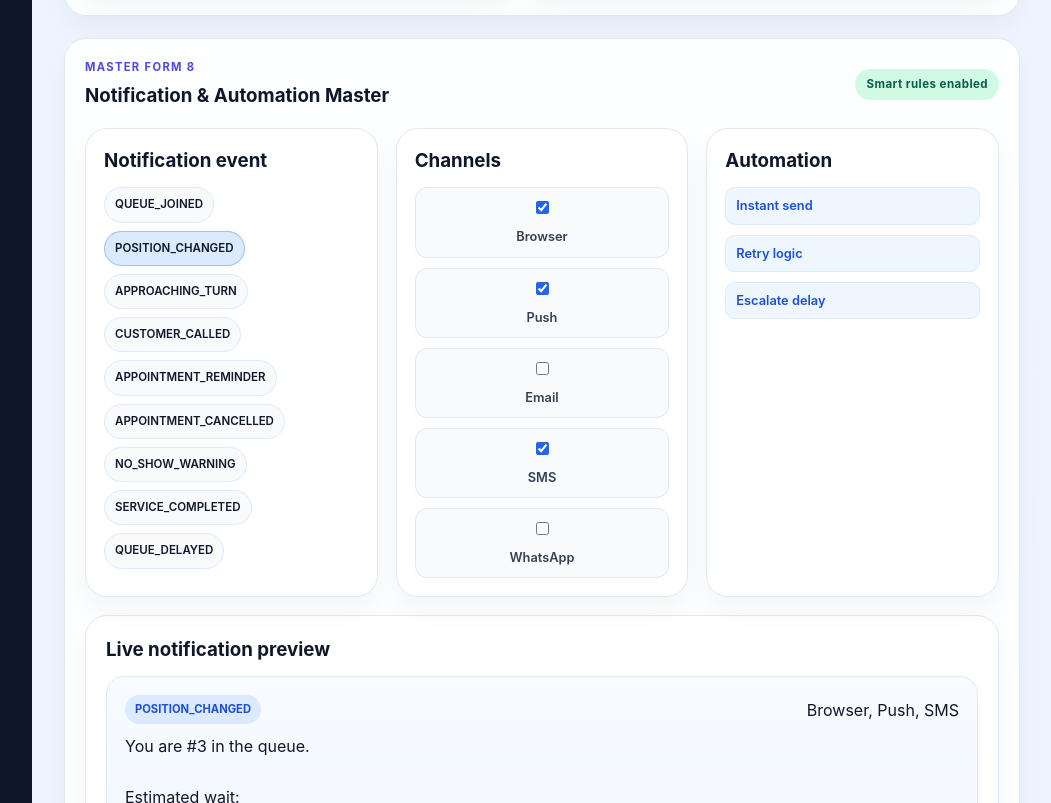
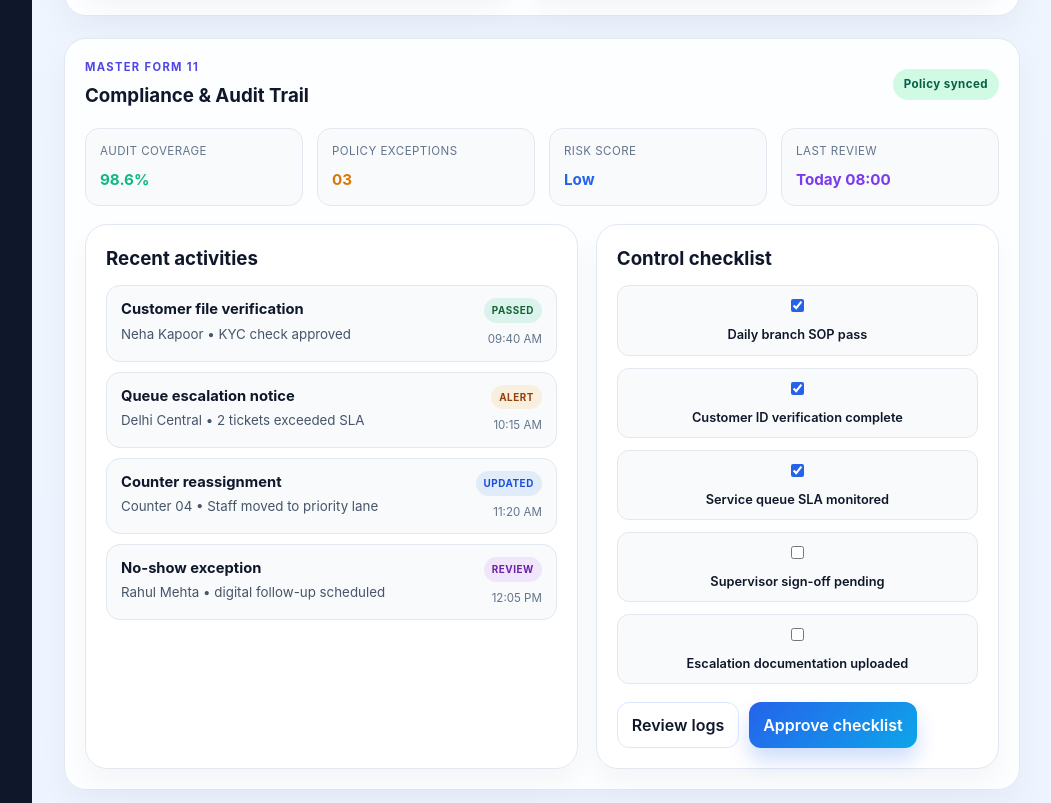
Before and after one commit to KANHAIYAKS108/QFlow, a React (Vite) app: page / in a window 1280 px wide. Shown: the part 9537-10340 px from the top of the page, without its empty margins (228-1279 px from the left). Built offline with nearby package versions, Linux system fonts and the light colour scheme.

Commit message:
Add compliance audit trail

```diff
--- a/src/App.css
+++ b/src/App.css
@@ -1714,6 +1714,122 @@ textarea:focus {
 .highlight-pill.blue {
   background: rgba(59, 130, 246, 0.1);
   border-color: rgba(59, 130, 246, 0.2);
+}
+
+.compliance-panel {
+  margin-top: 22px;
+}
+
+.audit-layout {
+  display: grid;
+  grid-template-columns: 1.1fr 0.9fr;
+  gap: 18px;
+  margin-top: 18px;
+}
+
+.audit-list {
+  display: flex;
+  flex-direction: column;
+  gap: 10px;
+}
+
+.audit-item {
+  background: #f8fafc;
+  border: 1px solid #e2e8f0;
+  border-radius: 14px;
+  padding: 12px 14px;
+  display: flex;
+  justify-content: space-between;
+  gap: 16px;
+}
+
+.audit-main {
+  display: flex;
+  flex-direction: column;
+  gap: 4px;
+}
+
+.audit-main strong {
+  color: #0f172a;
+  font-size: 0.92rem;
+}
+
+.audit-main small {
+  color: #475569;
+}
+
+.audit-meta {
+  display: flex;
+  flex-direction: column;
+  align-items: flex-end;
+  gap: 8px;
+  min-width: 90px;
+}
+
+.audit-level {
+  display: inline-flex;
+  align-items: center;
+  justify-content: center;
+  border-radius: 999px;
+  padding: 5px 8px;
+  font-size: 0.62rem;
+  letter-spacing: 0.05em;
+  font-weight: 700;
+  text-transform: uppercase;
+}
+
+.audit-level.passed {
+  background: rgba(16, 185, 129, 0.12);
+  color: #166534;
+}
+
+.audit-level.alert {
+  background: rgba(245, 158, 11, 0.12);
+  color: #92400e;
+}
+
+.audit-level.updated {
+  background: rgba(59, 130, 246, 0.12);
+  color: #1d4ed8;
+}
+
+.audit-level.review {
+  background: rgba(168, 85, 247, 0.12);
+  color: #6b21a8;
+}
+
+.audit-meta time {
+  color: #64748b;
+  font-size: 0.72rem;
+}
+
+.checklist {
+  display: flex;
+  flex-direction: column;
+  gap: 12px;
+}
+
+.check-item {
+  display: flex;
+  align-items: center;
+  gap: 10px;
+  background: #f8fafc;
+  border: 1px solid #e2e8f0;
+  border-radius: 12px;
+  padding: 10px 12px;
+  color: #0f172a;
+}
+
+.check-item input {
+  width: auto;
+  accent-color: #2563eb;
+}
+
+.audit-actions {
+  display: flex;
+  gap: 10px;
+  margin-top: 18px;
+  flex-wrap: wrap;
 }
 
 .notification-panel {
--- a/src/App.jsx
+++ b/src/App.jsx
@@ -368,6 +368,20 @@ const reportHighlights = [
   { label: 'Best branch', value: 'Greater Noida', tone: 'green' },
   { label: 'Watch list', value: 'Delhi Central', tone: 'amber' },
   { label: 'Audit status', value: 'Clean', tone: 'blue' },
+]
+
+const complianceCards = [
+  { label: 'Audit coverage', value: '98.6%', tone: 'green' },
+  { label: 'Policy exceptions', value: '03', tone: 'amber' },
+  { label: 'Risk score', value: 'Low', tone: 'blue' },
+  { label: 'Last review', value: 'Today 08:00', tone: 'purple' },
+]
+
+const auditEvents = [
+  { title: 'Customer file verification', detail: 'Neha Kapoor • KYC check approved', time: '09:40 AM', level: 'Passed' },
+  { title: 'Queue escalation notice', detail: 'Delhi Central • 2 tickets exceeded SLA', time: '10:15 AM', level: 'Alert' },
+  { title: 'Counter reassignment', detail: 'Counter 04 • Staff moved to priority lane', time: '11:20 AM', level: 'Updated' },
+  { title: 'No-show exception', detail: 'Rahul Mehta • digital follow-up scheduled', time: '12:05 PM', level: 'Review' },
 ]
 
 function App() {
@@ -2082,6 +2096,64 @@ function App() {
           </div>
         </section>
 
+        <section className="compliance-panel panel">
+          <div className="panel-header">
+            <div>
+              <p className="eyebrow">Master form 11</p>
+              <h3>Compliance &amp; Audit Trail</h3>
+            </div>
+            <span className="tag success">Policy synced</span>
+          </div>
+
+          <div className="report-metrics">
+            {complianceCards.map((item) => (
+              <article key={item.label} className={`summary-card ${item.tone}`}>
+                <span>{item.label}</span>
+                <strong>{item.value}</strong>
+              </article>
+            ))}
+          </div>
+
+          <div className="audit-layout">
+            <div className="panel audit-log-panel">
+              <div className="panel-header compact-header">
+                <h3>Recent activities</h3>
+              </div>
+              <div className="audit-list">
+                {auditEvents.map((event) => (
+                  <div key={`${event.title}-${event.time}`} className="audit-item">
+                    <div className="audit-main">
+                      <strong>{event.title}</strong>
+                      <small>{event.detail}</small>
+                    </div>
+                    <div className="audit-meta">
+                      <span className={`audit-level ${event.level.toLowerCase()}`}>{event.level}</span>
+                      <time>{event.time}</time>
+                    </div>
+                  </div>
+                ))}
+              </div>
+            </div>
+
+            <div className="panel audit-detail-panel">
+              <div className="panel-header compact-header">
+                <h3>Control checklist</h3>
+              </div>
+              <div className="checklist">
+                <label className="check-item"><input type="checkbox" defaultChecked /> <span>Daily branch SOP pass</span></label>
+                <label className="check-item"><input type="checkbox" defaultChecked /> <span>Customer ID verification complete</span></label>
+                <label className="check-item"><input type="checkbox" defaultChecked /> <span>Service queue SLA monitored</span></label>
+                <label className="check-item"><input type="checkbox" /> <span>Supervisor sign-off pending</span></label>
+                <label className="check-item"><input type="checkbox" /> <span>Escalation documentation uploaded</span></label>
+              </div>
+              <div className="audit-actions">
+                <button type="button" className="secondary-btn small-btn">Review logs</button>
+                <button type="button" className="primary-btn small-btn">Approve checklist</button>
+              </div>
+            </div>
+          </div>
+        </section>
+
         <section className="notification-panel panel">
           <div className="panel-header">
             <div>
```
